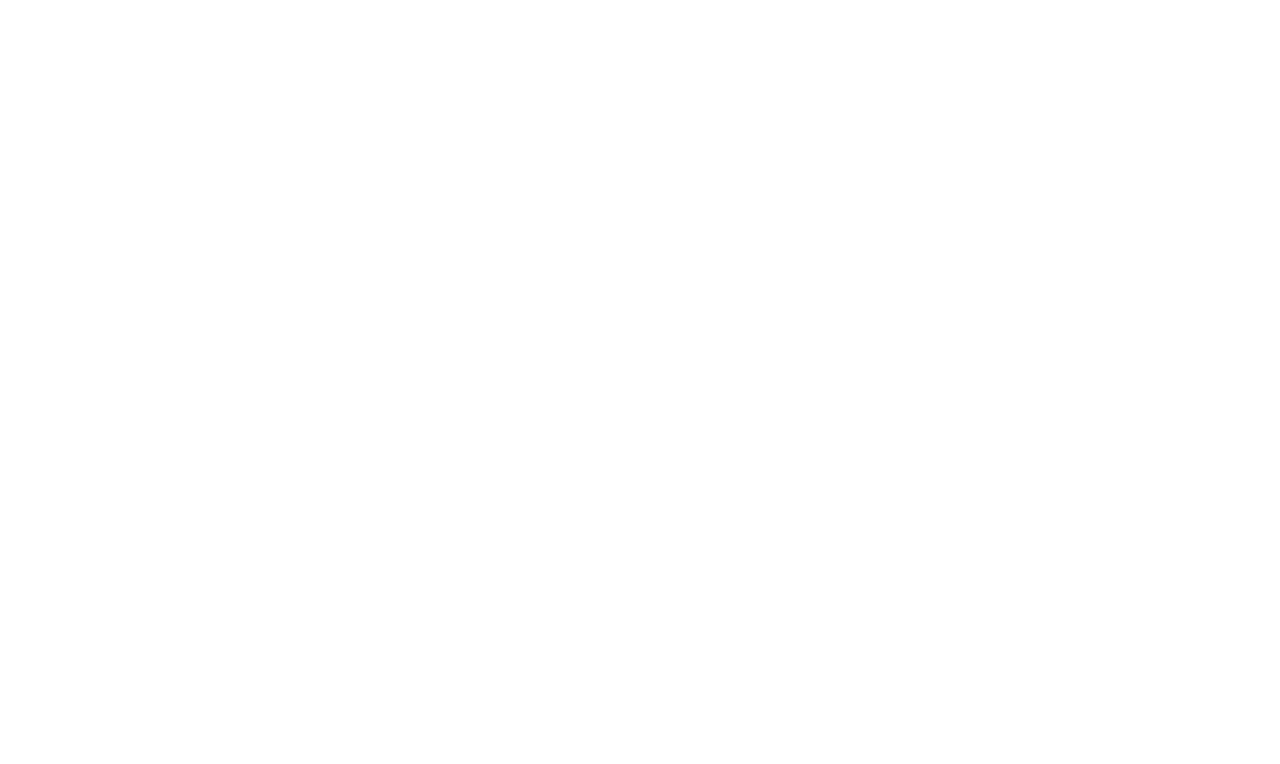
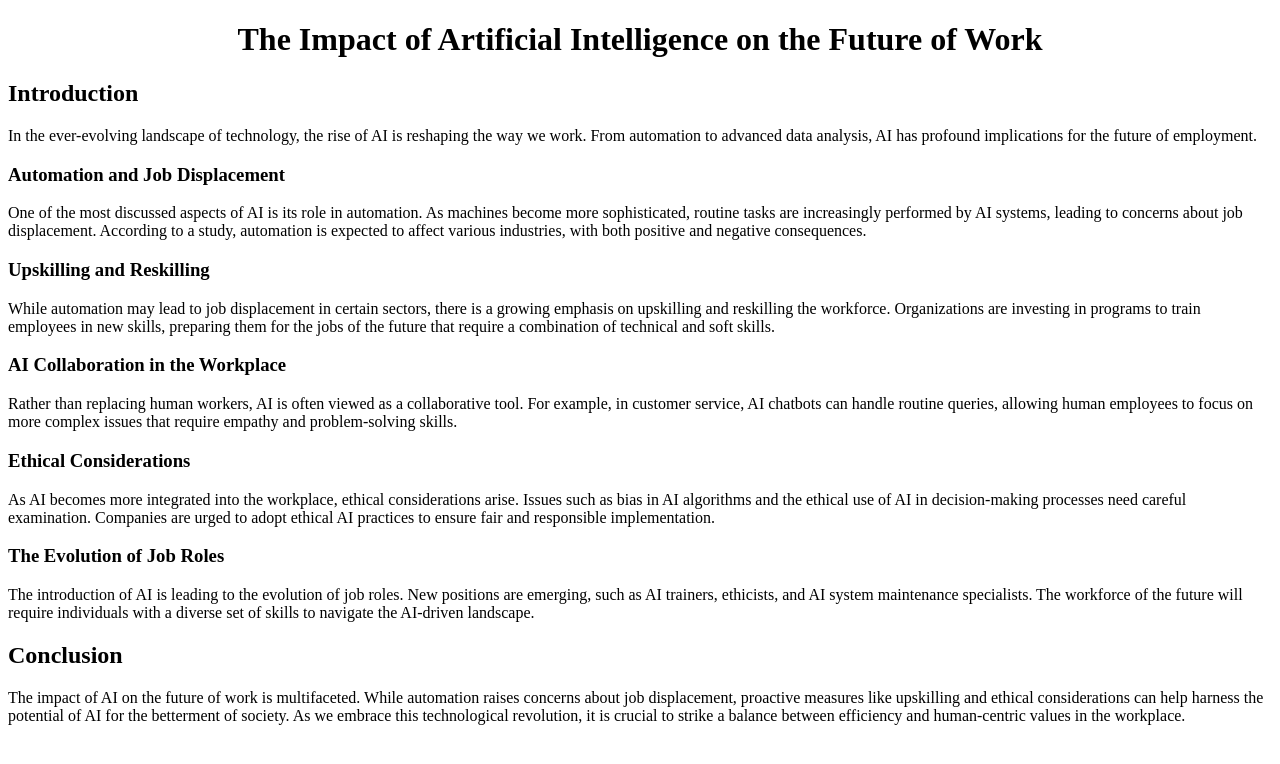
Before and after one commit to Franchesca-Urbi/22-5639-600WebApp, a plain HTML site: page html_exercise_04/ai.html in a window 1280 px wide. Drawn offline with Linux system fonts and the light colour scheme.

Commit message:
HTML Exercise 04
Added content on activity 2

Used elements to categorize contents

```diff
--- a/html_exercise_04/ai.html
+++ b/html_exercise_04/ai.html
@@ -1,11 +1,49 @@
 <!DOCTYPE html>
 <html lang="en">
+
 <head>
     <meta charset="UTF-8">
     <meta name="viewport" content="width=device-width, initial-scale=1.0">
-    <title>Document</title>
+    <title>HTML Exercise 04 Activity 2</title>
 </head>
+
 <body>
+    <h1 style="text-align: center;">The Impact of Artificial Intelligence on the Future of Work</h1>
+    <section id="introduction">
+        <h2>Introduction</h2>
+        <p>In the ever-evolving landscape of technology, the rise of AI is reshaping the way we work.
+            From automation to advanced data analysis, AI has profound implications for the future of employment.</p>
+    </section>
+    <section id="body">
+        <h3>Automation and Job Displacement</h3>
+        <p>One of the most discussed aspects of AI is its role in automation. As machines become more sophisticated,
+            routine tasks are increasingly performed by AI systems, leading to concerns about job displacement.
+            According to a study, automation is expected to affect various industries, with both positive
+            and negative consequences.</p>
+        <h3>Upskilling and Reskilling</h3>
+        <p>While automation may lead to job displacement in certain sectors, there is a growing emphasis on upskilling and
+            reskilling the workforce. Organizations are investing in programs to train employees in new skills, preparing
+            them for the jobs of the future that require a combination of technical and soft skills.</p>
+        <h3>AI Collaboration in the Workplace</h3>
+        <p>Rather than replacing human workers, AI is often viewed as a collaborative tool.
+            For example, in customer service, AI chatbots can handle routine queries,
+            allowing human employees to focus on more complex issues that require empathy and problem-solving skills.</p>
+        <h3>Ethical Considerations</h3>
+        <p>As AI becomes more integrated into the workplace, ethical considerations arise.
+            Issues such as bias in AI algorithms and the ethical use of AI in decision-making processes need careful examination.
+            Companies are urged to adopt ethical AI practices to ensure fair and responsible implementation.</p>
+        <h3>The Evolution of Job Roles</h3>
+        <p>The introduction of AI is leading to the evolution of job roles. New positions are emerging, such as AI trainers, ethicists, and
+            AI system maintenance specialists. The workforce of the future will require individuals with a diverse set of skills to navigate the
+            AI-driven landscape.</p>
+    </section>
+    <section id="conclusion">
+        <h2>Conclusion</h2>
+        <p>The impact of AI on the future of work is multifaceted. While automation raises concerns about job displacement,
+            proactive measures like upskilling and ethical considerations can help harness the potential of
+            AI for the betterment of society. As we embrace this technological revolution, it is crucial to strike a balance between
+            efficiency and human-centric values in the workplace.</p>
+    </section>
+</body>
 
-</body>
 </html>
```
